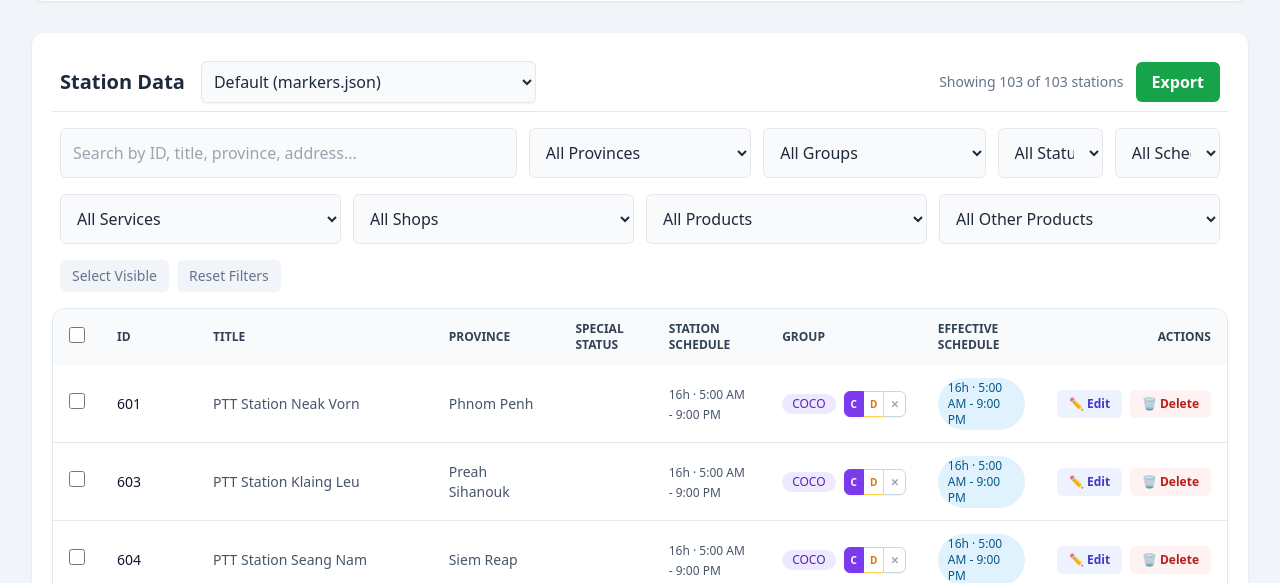
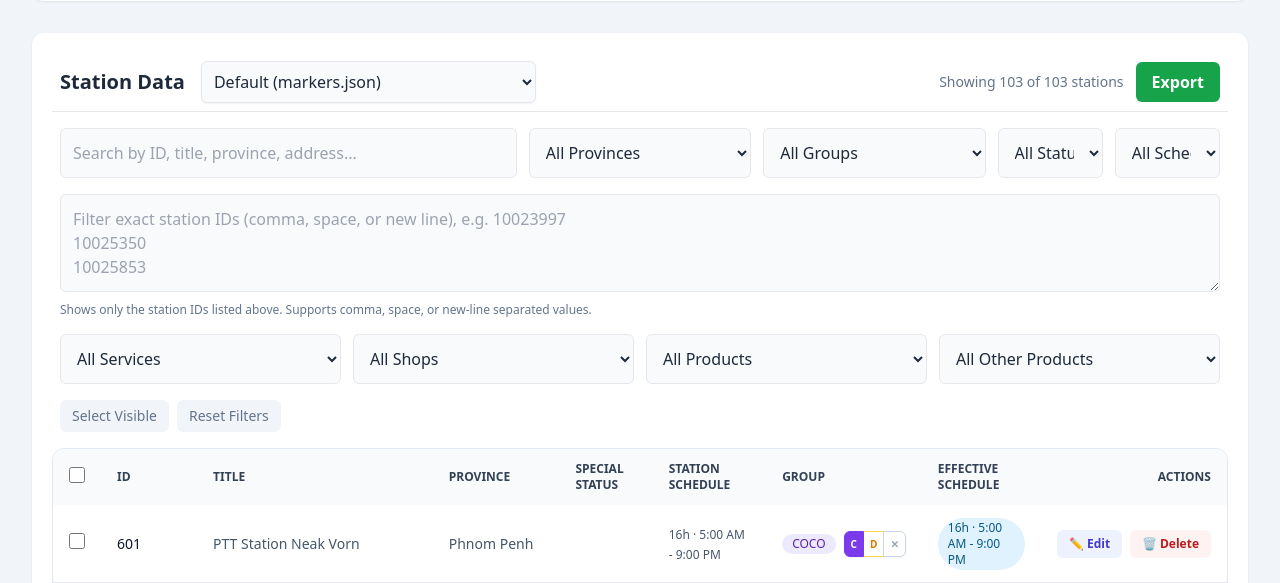
Before and after one commit to hashira779/PTT_STATION_MAP, a Flask app: page / in a window 1280 px wide. Shown: the part 1626-2209 px from the top of the page. Run offline with Flask 3, Linux system fonts and the light colour scheme; some libraries are stand-ins or nearby versions.

Commit message:
2026-4-21 v1.3.0 map update

```diff
--- a/backend/templates/index.html
+++ b/backend/templates/index.html
@@ -189,6 +189,10 @@
                     <select id="filter-effective-schedule" class="p-3 bg-slate-50 border rounded-md"></select>
                 </div>
             </div>
+            <div class="px-2">
+                <textarea id="station-id-filter" rows="3" placeholder="Filter exact station IDs (comma, space, or new line), e.g. 10023997&#10;10025350&#10;10025853" class="w-full p-3 bg-slate-50 border rounded-md"></textarea>
+                <p class="mt-1 text-xs text-slate-500">Shows only the station IDs listed above. Supports comma, space, or new-line separated values.</p>
+            </div>
             <div class="grid grid-cols-2 md:grid-cols-4 gap-3 px-2">
                 <select id="filter-service" class="p-3 bg-slate-50 border rounded-md"></select>
                 <select id="filter-description" class="p-3 bg-slate-50 border rounded-md"></select>
@@ -354,6 +358,7 @@
 
 /* ── Filter references ── */
 const stationSearch = document.getElementById('station-search');
+const stationIdFilter = document.getElementById('station-id-filter');
 const filterProvince = document.getElementById('filter-province');
 const filterGroup = document.getElementById('filter-group');
 const filterSpecialStatus = document.getElementById('filter-special-status');
@@ -409,6 +414,10 @@
 function normalizeScheduleKey(v) { const r = String(v ?? '').trim(); return ({ '16': '16h', '24': '24h' })[r.toLowerCase()] || r; }
 function formatTime(h, m) { const p = h >= 12 ? 'PM' : 'AM'; return `${h % 12 || 12}:${String(m).padStart(2, '0')} ${p}`; }
 function getScheduleByKey(k) { return currentScheduleConfig.schedules[normalizeScheduleKey(k)] || null; }
+
+function parseIdList(value) {
+    return [...new Set(String(value ?? '').split(/[\s,]+/).map(normalizeId).filter(Boolean))];
+}
 
 function getDefaultScheduleKey() {
     const c = normalizeScheduleKey(currentScheduleConfig.default_schedule_key || '');
@@ -621,6 +630,7 @@
 
 function applyFilters() {
     const search = (stationSearch.value || '').toLowerCase().trim();
+    const stationIds = parseIdList(stationIdFilter.value);
     const province = filterProvince.value;
     const group = filterGroup.value;
     const status = filterSpecialStatus.value;
@@ -630,6 +640,10 @@
     const product = filterProduct.value;
     const otherProduct = filterOtherProduct.value;
     let results = currentMarkers;
+    if (stationIds.length) {
+        const idSet = new Set(stationIds);
+        results = results.filter(m => idSet.has(normalizeId(m.id)));
+    }
     if (search) results = results.filter(m =>
         normalizeId(m.id).toLowerCase().includes(search) ||
         (m.title || '').toLowerCase().includes(search) ||
@@ -857,7 +871,7 @@
 /* ══════════════════════════ VALIDATION ══════════════════════════ */
 function validateIds(textarea, outputEl, emptyMsg) {
     const valid = new Set(currentMarkers.map(m => normalizeId(m.id)));
-    const ids = textarea.value.split(/\s+|,|\n/).map(s => s.trim()).filter(Boolean);
+    const ids = parseIdList(textarea.value);
     if (!ids.length) { outputEl.innerHTML = `<span class="text-slate-400">${emptyMsg}</span>`; return; }
     const found = [], missing = [];
     ids.forEach(id => (valid.has(id) ? found : missing).push(id));
@@ -1072,6 +1086,7 @@
 
 /* Filters */
 stationSearch.addEventListener('input', applyFilters);
+stationIdFilter.addEventListener('input', applyFilters);
 filterProvince.addEventListener('change', applyFilters);
 filterGroup.addEventListener('change', applyFilters);
 filterSpecialStatus.addEventListener('change', applyFilters);
@@ -1080,7 +1095,7 @@
 filterDescription.addEventListener('change', applyFilters);
 filterProduct.addEventListener('change', applyFilters);
 filterOtherProduct.addEventListener('change', applyFilters);
-resetFiltersButton.addEventListener('click', () => { stationSearch.value = ''; filterProvince.value = ''; filterGroup.value = ''; filterSpecialStatus.value = ''; filterEffectiveSchedule.value = ''; filterService.value = ''; filterDescription.value = ''; filterProduct.value = ''; filterOtherProduct.value = ''; applyFilters(); });
+resetFiltersButton.addEventListener('click', () => { stationSearch.value = ''; stationIdFilter.value = ''; filterProvince.value = ''; filterGroup.value = ''; filterSpecialStatus.value = ''; filterEffectiveSchedule.value = ''; filterService.value = ''; filterDescription.value = ''; filterProduct.value = ''; filterOtherProduct.value = ''; applyFilters(); });
 
 /* Selection */
 selectAllCheckbox.addEventListener('change', toggleSelectAllVisible);
```
